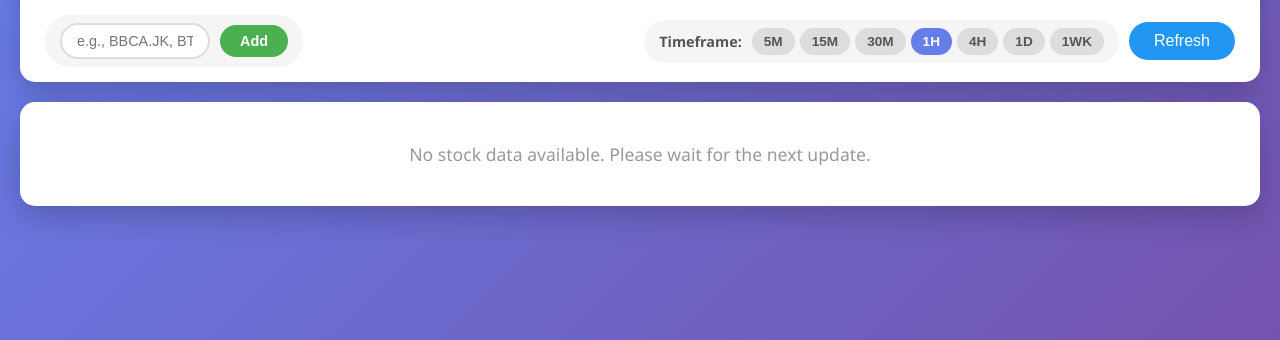
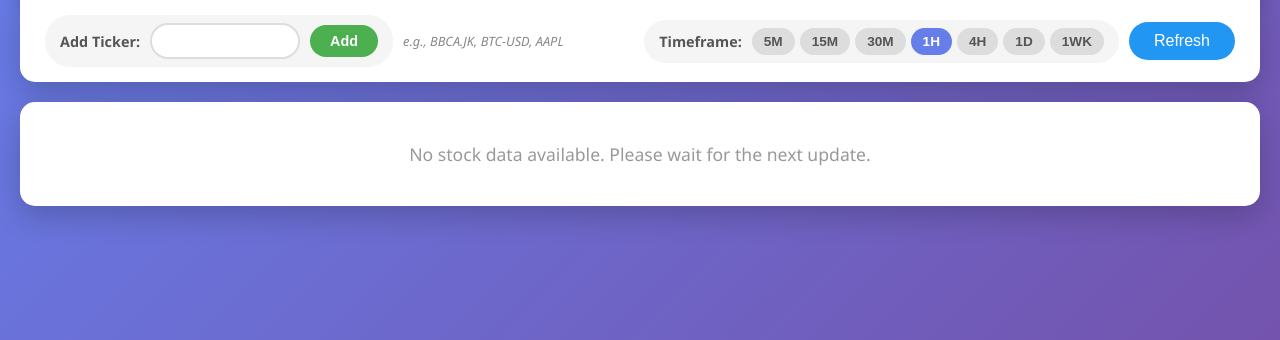
Before and after one commit to ericsonlee/stock-dashboard, a Flask app: page / in a window 1280 px wide. Shown: the part 138-478 px from the top of the page. Run offline with Flask 3, Linux system fonts and the light colour scheme; the visitor is signed in with stand-in values (Sample User, id 1).

Commit message:
Add visible label and hint for ticker input
- Replace placeholder with "Add Ticker:" label
- Add hint text below input (e.g., BBCA.JK, BTC-USD, AAPL)

Co-Authored-By: Claude Opus 4.5 <noreply@anthropic.com>

```diff
--- a/templates/dashboard.html
+++ b/templates/dashboard.html
@@ -516,6 +516,19 @@
             background: #f5f5f5;
             padding: 8px 15px;
             border-radius: 25px;
+        }
+
+        .add-stock-label {
+            font-weight: bold;
+            color: #555;
+            font-size: 0.9em;
+            white-space: nowrap;
+        }
+
+        .toolbar-hint {
+            color: #888;
+            font-size: 0.8em;
+            font-style: italic;
         }
 
         .add-stock-input {
@@ -808,11 +821,12 @@
         <div class="toolbar">
             <div class="toolbar-left">
                 <div class="add-stock-container">
+                    <label class="add-stock-label">Add Ticker:</label>
                     <input type="text" class="add-stock-input" id="addStockInput"
-                           placeholder="e.g., BBCA.JK, BTC-USD, AAPL"
                            onkeypress="if(event.key==='Enter') addStock()">
                     <button class="add-stock-btn" onclick="addStock()">Add</button>
                 </div>
+                <span class="toolbar-hint">e.g., BBCA.JK, BTC-USD, AAPL</span>
             </div>
             <div class="toolbar-right">
                 <div class="interval-selector" id="intervalSelector">
```
